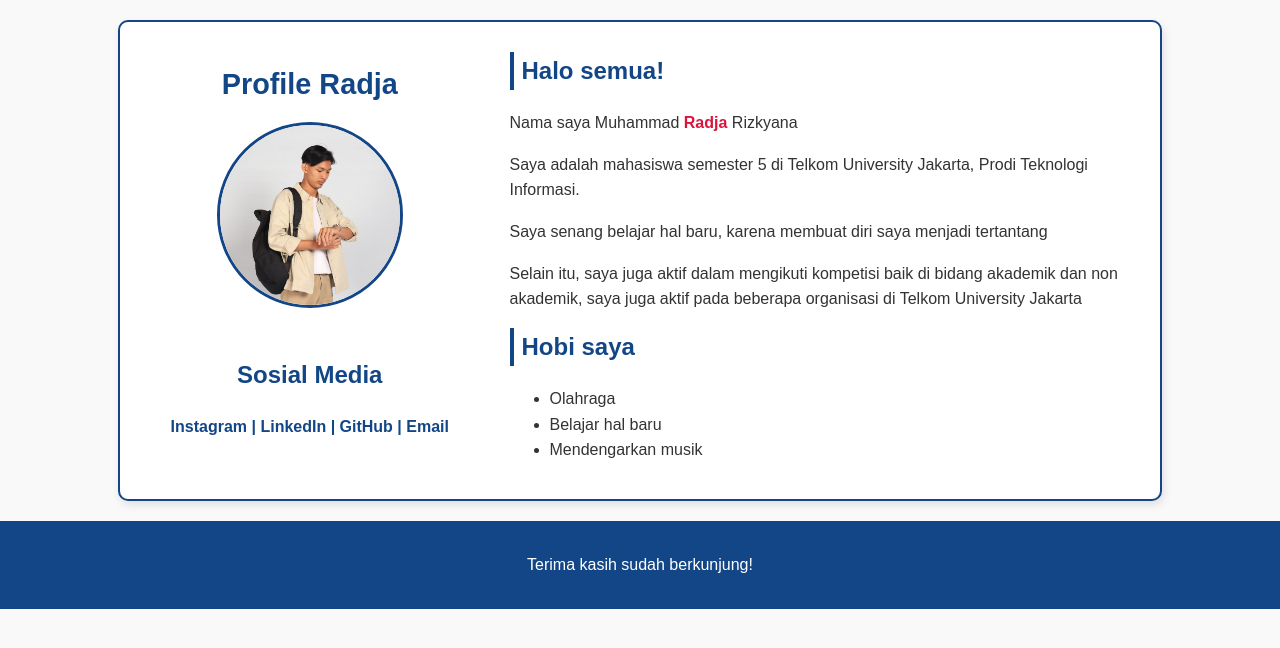
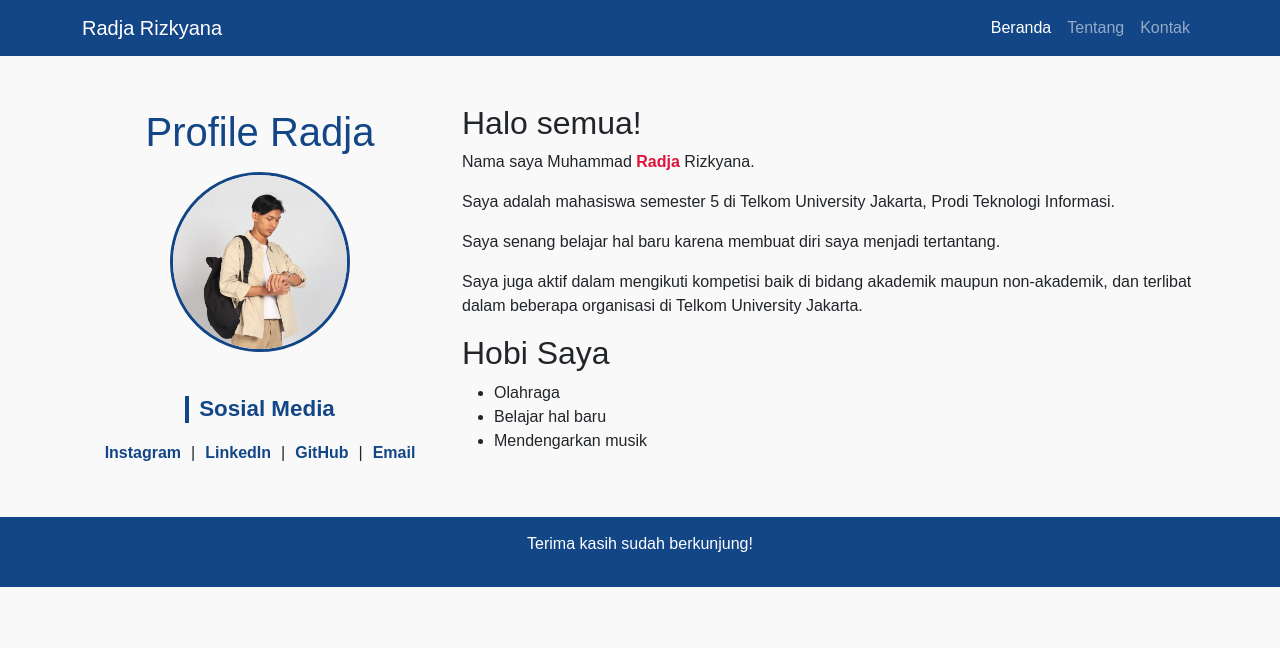
Before and after one commit to radjarizkyana/pemweb-w4, a plain HTML site: page index.html in a window 1280 px wide. Drawn offline with nearby package versions, Linux system fonts and the light colour scheme.

Commit message:
sec commit

```diff
--- a/index.html
+++ b/index.html
@@ -1,45 +1,63 @@
 <!DOCTYPE html>
-<html lang="en">
+<html lang="id">
 
 <head>
   <meta charset="UTF-8">
   <meta name="viewport" content="width=device-width, initial-scale=1.0">
-    <title>Radja Rizkyana</title>
+  <title>Profil Radja Rizkyana</title>
+
+  <!-- Link Bootstrap -->
+  <link href="https://cdn.jsdelivr.net/npm/bootstrap@5.3.3/dist/css/bootstrap.min.css" rel="stylesheet">
+
   <link rel="stylesheet" href="styles.css">
 </head>
 
 <body>
 
-    <div class="profile-container">
-        <div class="left-side">
-            <h1 class="judul">Profile Radja</h1>
-            <img class="container" src="jam.jpeg" alt="Foto Profil">
+  <nav class="navbar navbar-expand-lg navbar-dark" style="background-color: #134686;">
+    <div class="container">
+      <a class="navbar-brand" href="#">Radja Rizkyana</a>
+      <button class="navbar-toggler" type="button" data-bs-toggle="collapse" data-bs-target="#navbarNav"
+        aria-controls="navbarNav" aria-expanded="false" aria-label="Toggle navigation">
+        <span class="navbar-toggler-icon"></span>
+      </button>
+      <div class="collapse navbar-collapse justify-content-end" id="navbarNav">
+        <ul class="navbar-nav">
+          <li class="nav-item"><a class="nav-link active" href="#">Beranda</a></li>
+          <li class="nav-item"><a class="nav-link" href="#tentang">Tentang</a></li>
+          <li class="nav-item"><a class="nav-link" href="#kontak">Kontak</a></li>
+        </ul>
+      </div>
+    </div>
+  </nav>
 
-            <div class="socials">
-                <h2>Sosial Media</h2>
-                <div class="social-icons">
-                    <a href="https://www.instagram.com/radjarizkyana" target="_blank">Instagram |
-                    </a>
-                    <a href="https://www.linkedin.com/in/radjarizky" target="_blank">LinkedIn |
-                    </a>
-                    <a href="https://github.com/radjarizkyana" target="_blank">GitHub |
-                    </a>
-                    <a href="mailto:radjarizkyana@gmail.com">Email
-                    </a>
+  <div class="container my-5">
+    <div class="row g-4 align-items-center">
+
+        <div class="col-md-4 text-center">
+        <h1 class="judul mb-3">Profile Radja</h1>
+        <img src="jam.jpeg" alt="Foto Profil" class="profile-img">
+
+        <div class="socials mt-4">
+          <h2 class="section-title">Sosial Media</h2>
+          <div class="social-icons mt-2">
+            <a href="https://www.instagram.com/radjarizkyana" target="_blank">Instagram</a> |
+            <a href="https://www.linkedin.com/in/radjarizky" target="_blank">LinkedIn</a> |
+            <a href="https://github.com/radjarizkyana" target="_blank">GitHub</a> |
+            <a href="mailto:radjarizkyana@gmail.com">Email</a>
           </div>
         </div>
       </div>
 
-        <div class="right-side">
+      <div class="col-md-8">
         <h2>Halo semua!</h2>
-            <p>Nama saya Muhammad <span>Radja</span> Rizkyana</p>
+        <p>Nama saya Muhammad <span>Radja</span> Rizkyana.</p>
         <p>Saya adalah mahasiswa semester 5 di Telkom University Jakarta, Prodi Teknologi Informasi.</p>
-            <p>Saya senang belajar hal baru, karena membuat diri saya menjadi tertantang</p>
-            <p>Selain itu, saya juga aktif dalam mengikuti kompetisi baik di bidang akademik dan non akademik,
-                saya juga aktif pada beberapa organisasi di Telkom University Jakarta
-            </p>
+        <p>Saya senang belajar hal baru karena membuat diri saya menjadi tertantang.</p>
+        <p>Saya juga aktif dalam mengikuti kompetisi baik di bidang akademik maupun non-akademik,
+          dan terlibat dalam beberapa organisasi di Telkom University Jakarta.</p>
 
-            <h2>Hobi saya</h2>
+        <h2>Hobi Saya</h2>
         <ul>
           <li>Olahraga</li>
           <li>Belajar hal baru</li>
@@ -47,11 +65,13 @@
         </ul>
       </div>
     </div>
+  </div>
 
-    <footer class="footer">
+  <footer>
     <p>Terima kasih sudah berkunjung!</p>
   </footer>
 
+  <script src="https://cdn.jsdelivr.net/npm/bootstrap@5.3.3/dist/js/bootstrap.bundle.min.js"></script>
 </body>
 
 </html>
--- a/styles.css
+++ b/styles.css
@@ -1,36 +1,13 @@
 body {
   background-color: #f9f9f9;
   font-family: Arial, Helvetica, sans-serif;
-    margin: 0;
-    padding: 0;
-    line-height: 1.6;
 }
 
-.profile-container {
-    display: flex;
-    justify-content: space-between;
-    max-width: 1000px;
-    margin: 20px auto;
-    background: #ffffff;
-    border: 2px solid #134686;
-    border-radius: 10px;
-    box-shadow: 2px 4px 8px rgba(0,0,0,0.1);
-    padding: 20px;
-    gap: 30px;
-}
-
-.left-side {
-    width: 35%;
-    text-align: center;
+.judul {
   color: #134686;
 }
 
-.judul {
-    font-size: 1.8em;
-    margin-bottom: 15px;
-}
-
-.container {
+.profile-img {
   width: 180px;
   height: 180px;
   border-radius: 50%;
@@ -39,16 +16,14 @@ body {
   margin-bottom: 20px;
 }
 
-.right-side {
-    width: 65%;
-    color: #333;
-}
-
-.right-side h2 {
+.section-title {
+  display: inline-block;
   color: #134686;
+  font-size: 1.4rem;
+  font-weight: bold;
   border-left: 4px solid #134686;
-    padding-left: 8px;
-    margin-top: 10px;
+  padding-left: 10px;
+  margin-bottom: 10px;
 }
 
 span {
@@ -56,32 +31,34 @@ span {
   font-weight: bold;
 }
 
-.socials ul {
-    list-style-type: none;
-    padding: 0;
-    margin-top: 10px;
+.socials {
+  margin-top: 20px;
 }
 
-.socials li {
-    margin: 8px 0;
+.social-icons {
+  display: flex;
+  justify-content: center;
+  flex-wrap: wrap;
+  gap: 10px;
 }
 
-.socials a {
+.social-icons a {
   text-decoration: none;
   color: #134686;
   font-weight: bold;
-    transition: 0.3s;
+  font-size: 1rem;
+  transition: color 0.3s;
 }
 
-.socials a:hover {
+.social-icons a:hover {
   color: crimson;
   text-decoration: underline;
 }
 
-.footer {
-    background: #134686;
+footer {
+  background-color: #134686;
   color: white;
   text-align: center;
   padding: 15px 0;
-    margin-top: 20px;
+  margin-top: 30px;
 }
```
Also changed, not shown: Hasil output.png (deleted), output.png (added). Lines whose indentation alone changed are shown as unchanged.
